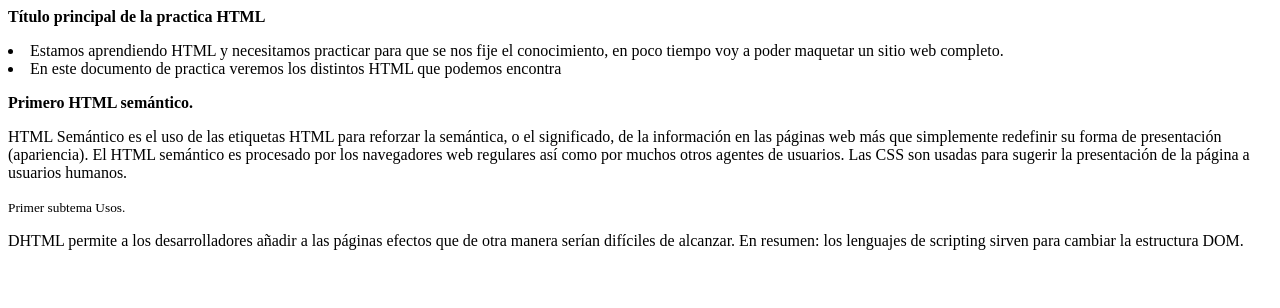
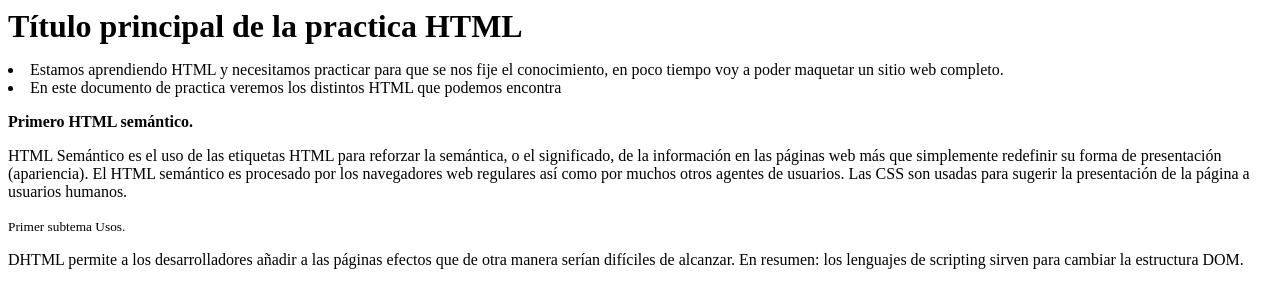
Before and after one commit to SandraS2611/Prueba-modulo-1, a plain HTML site: page index.html in a window 1280 px wide. Drawn offline with Linux system fonts and the light colour scheme.

Commit message:
Add files via upload

```diff
--- a/index.html
+++ b/index.html
@@ -2,7 +2,7 @@
 <html>
 
   <head>
-     <tittle><strong>Título principal de la practica HTML</tittle></strong></tittle>
+     <tittle><strong><b><font size="6">Título principal de la practica HTML</font><br /></b></strong></tittle>
   </head>
    <p><li>Estamos aprendiendo HTML y necesitamos practicar para que se nos fije el conocimiento, en poco tiempo voy a poder maquetar un sitio web completo.</li>
       <li>En este documento de practica veremos los distintos HTML que podemos encontra</li></p>
```
